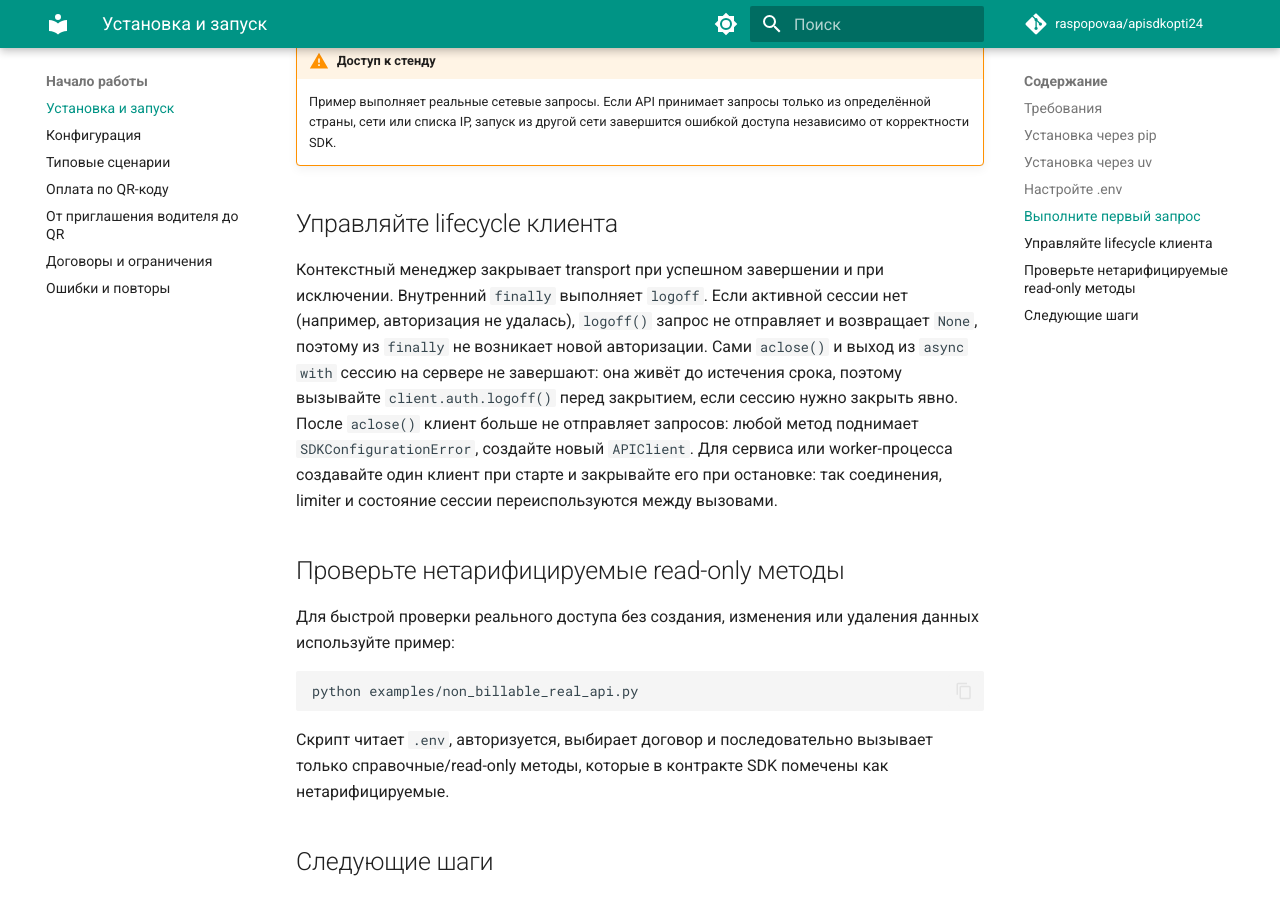
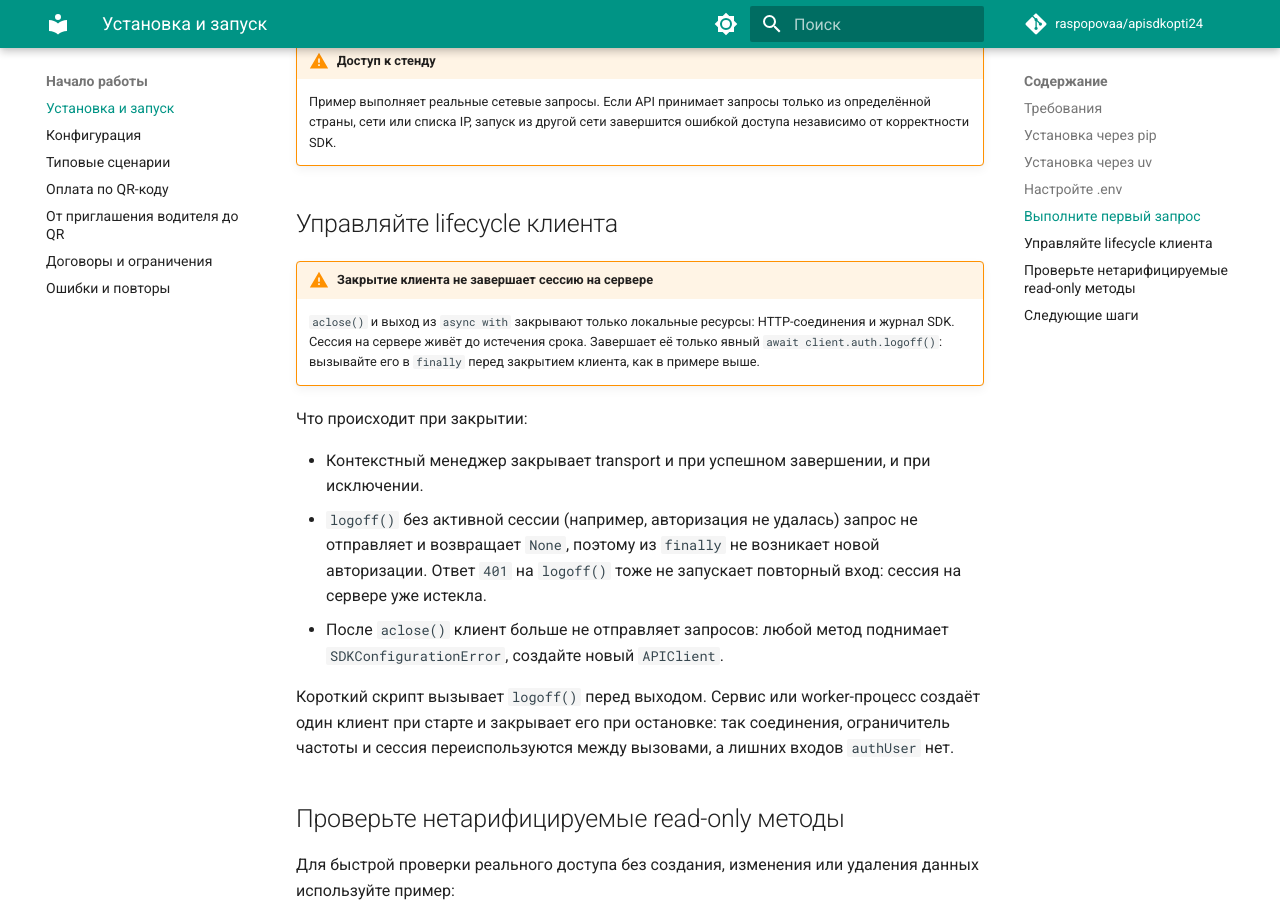
Before and after one commit to raspopovaa/apisdkopti24, an MkDocs documentation site: the page built from docs/getting-started.md, in a window 1280 px wide and 900 px high, scrolled down 2498 px. Built offline with MkDocs 1.6.1 and Material for MkDocs 9.7.7, drawn with Linux system fonts in a browser that asks for light colours; comment, search, counter and statistics services are not loaded; the version menu is left out.

Commit message:
docs: getting-started — закрытие клиента не завершает сессию на сервере
Абзац о lifecycle разбит на предупреждение и список: aclose() и выход из
async with закрывают только соединения, сессию завершает явный logoff().

Co-Authored-By: Claude Opus 5.5 <noreply@anthropic.com>
Claude-Session: https://claude.ai/code/session_015dGGiqu5A1XNDbRHPeRjg7

```diff
--- a/docs/getting-started.md
+++ b/docs/getting-started.md
@@ -125,16 +125,27 @@ python example.py
 
 ## Управляйте lifecycle клиента
 
-Контекстный менеджер закрывает transport при успешном завершении и при
-исключении. Внутренний `finally` выполняет `logoff`. Если активной сессии нет
-(например, авторизация не удалась), `logoff()` запрос не отправляет и возвращает
-`None`, поэтому из `finally` не возникает новой авторизации. Сами `aclose()` и
-выход из `async with` сессию на сервере не завершают: она живёт до истечения
-срока, поэтому вызывайте `client.auth.logoff()` перед закрытием, если сессию
-нужно закрыть явно. После `aclose()` клиент больше не отправляет запросов: любой
-метод поднимает `SDKConfigurationError`, создайте новый `APIClient`. Для сервиса или worker-процесса создавайте один клиент при старте и
-закрывайте его при остановке: так соединения, limiter и состояние сессии
-переиспользуются между вызовами.
+!!! warning "Закрытие клиента не завершает сессию на сервере"
+    `aclose()` и выход из `async with` закрывают только локальные ресурсы:
+    HTTP-соединения и журнал SDK. Сессия на сервере живёт до истечения срока.
+    Завершает её только явный `await client.auth.logoff()`: вызывайте его в
+    `finally` перед закрытием клиента, как в примере выше.
+
+Что происходит при закрытии:
+
+- Контекстный менеджер закрывает transport и при успешном завершении, и при
+  исключении.
+- `logoff()` без активной сессии (например, авторизация не удалась) запрос не
+  отправляет и возвращает `None`, поэтому из `finally` не возникает новой
+  авторизации. Ответ `401` на `logoff()` тоже не запускает повторный вход: сессия
+  на сервере уже истекла.
+- После `aclose()` клиент больше не отправляет запросов: любой метод поднимает
+  `SDKConfigurationError`, создайте новый `APIClient`.
+
+Короткий скрипт вызывает `logoff()` перед выходом. Сервис или worker-процесс
+создаёт один клиент при старте и закрывает его при остановке: так соединения,
+ограничитель частоты и сессия переиспользуются между вызовами, а лишних входов
+`authUser` нет.
 
 ## Проверьте нетарифицируемые read-only методы
 
```
Also changed, not shown: CHANGELOG.md (+2 -0 lines).
